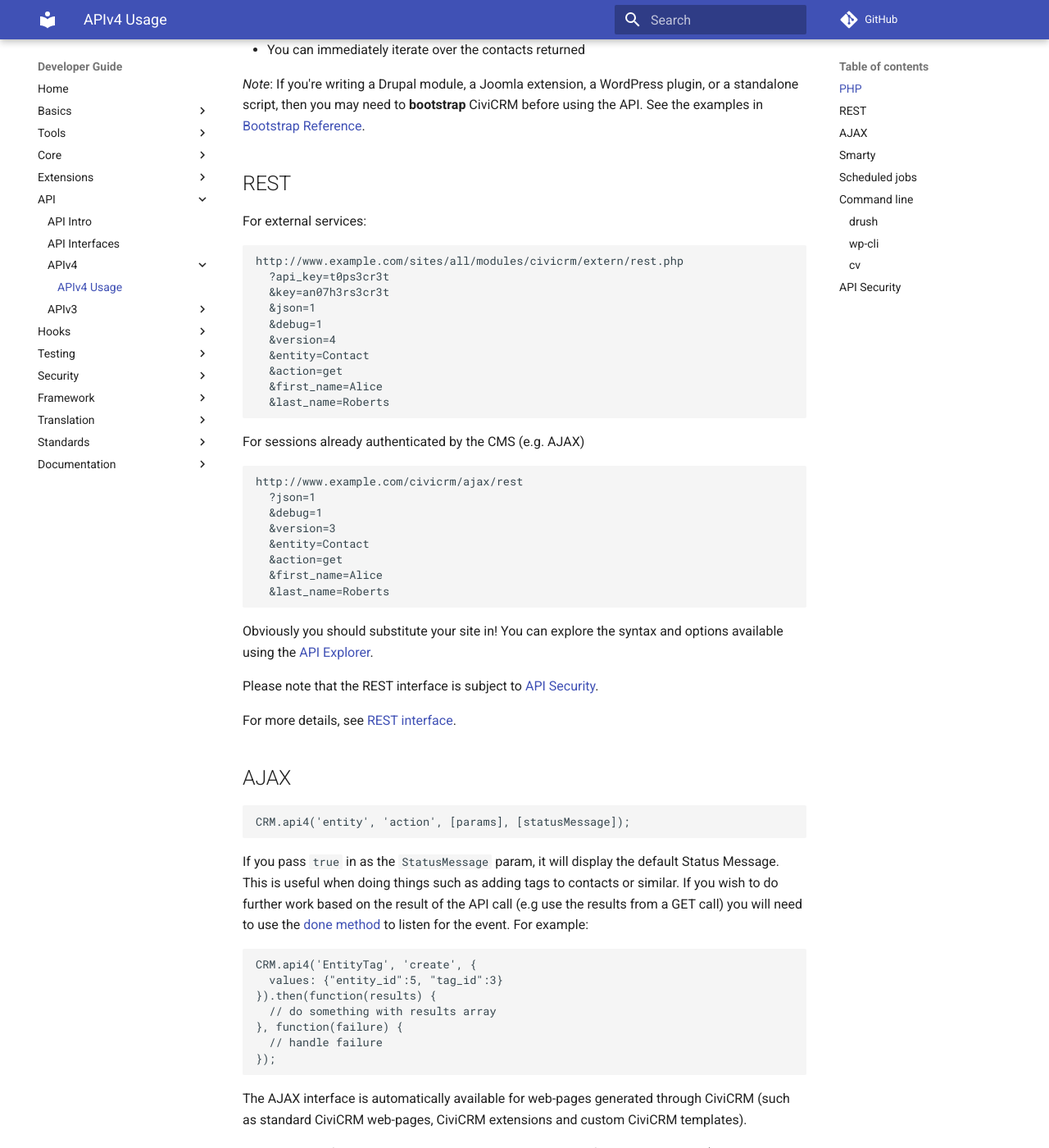
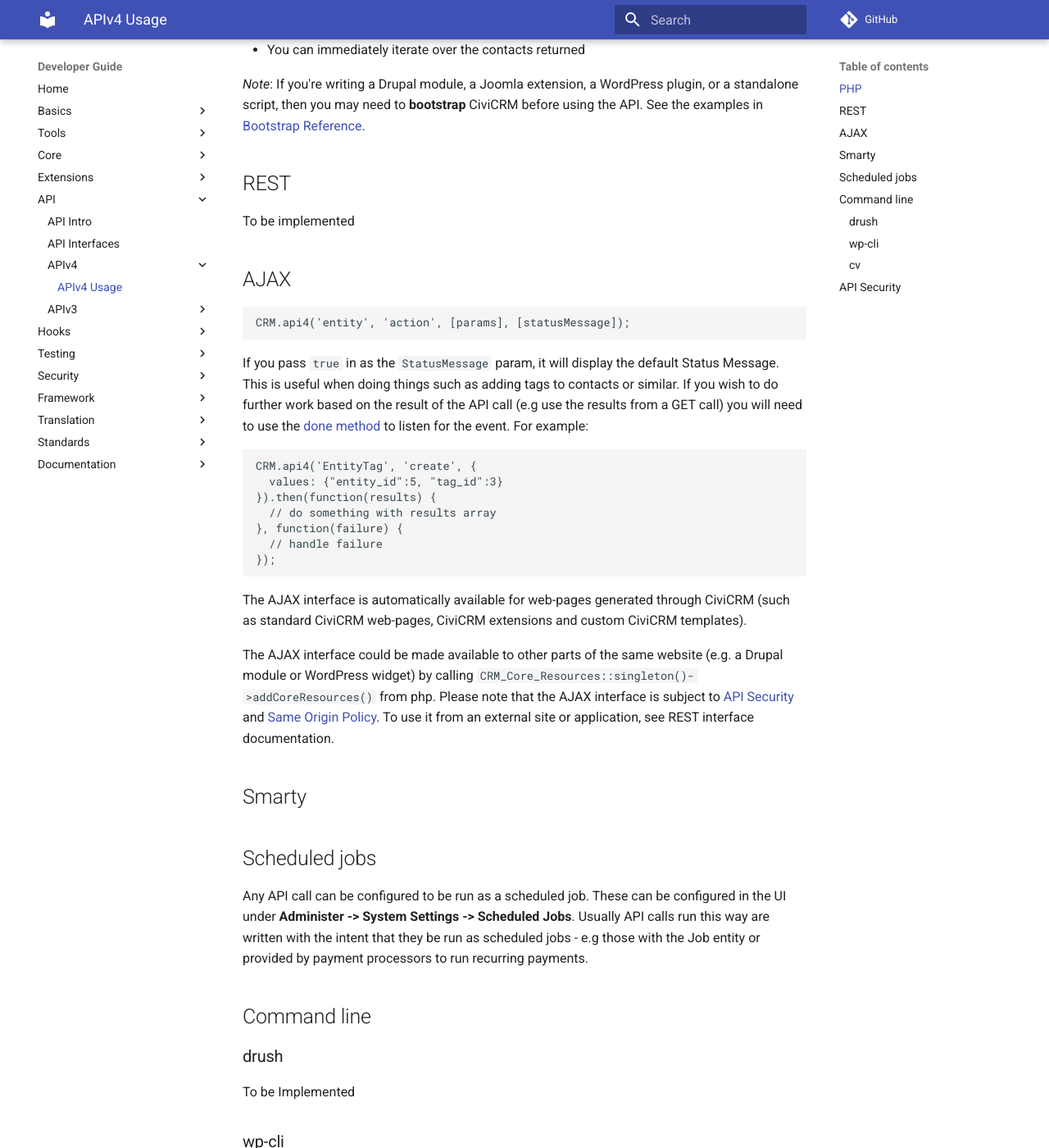
Before and after one commit to civicrm/civicrm-dev-docs, an MkDocs documentation site: the page built from docs/api/v4/usage.md, in a window 1280 px wide and 1400 px high, scrolled down 1847 px. Shown: the whole window at 82% size. Built offline with MkDocs 1.6.1 and Material for MkDocs 9.7.7, drawn with Linux system fonts in a browser that asks for light colours; comment, search, counter and statistics services are not loaded; old or Windows-style settings are respelled for this version of MkDocs; some of the changed text lies outside the part shown.

Commit message:
Update to current status of v4 interfaces

````diff
--- a/docs/api/v4/usage.md
+++ b/docs/api/v4/usage.md
@@ -82,39 +82,7 @@
 
 ## REST
 
-For external services:
-
-```text
-http://www.example.com/sites/all/modules/civicrm/extern/rest.php
-  ?api_key=t0ps3cr3t
-  &key=an07h3rs3cr3t
-  &json=1
-  &debug=1
-  &version=4
-  &entity=Contact
-  &action=get
-  &first_name=Alice
-  &last_name=Roberts
-```
-
-For sessions already authenticated by the CMS (e.g. AJAX)
-
-```text
-http://www.example.com/civicrm/ajax/rest
-  ?json=1
-  &debug=1
-  &version=3
-  &entity=Contact
-  &action=get
-  &first_name=Alice
-  &last_name=Roberts
-```
-
-Obviously you should substitute your site in! You can explore the syntax and options available using the [API Explorer](/api/index.md#api-explorer).
-
-Please note that the REST interface is subject to [API Security](/security/permissions.md#api-permissions).
-
-For more details, see [REST interface](/api/interfaces.md#rest).
+To be implemented
 
 
 ## AJAX
@@ -143,17 +111,6 @@
 
 ## Smarty
 
-```smarty
-{crmAPI var="myContactList" entity="Contact" action="get" version="3" first_name="Alice" last_name="Roberts" }
-Found {$myContactList.count} item(s).
-```
-
-The smarty call is to add extra information, therefore *create* or *delete*
-actions don't make sense in this case.
-
-For more details, see
-[Smarty API interface](/api/interfaces.md#smarty-api-interface).
-
 ## Scheduled jobs
 Any API call can be configured to be run as a scheduled job. These can be configured in the UI under **Administer -> System Settings -> Scheduled Jobs**. Usually API calls run this way are written with the intent that they be run as scheduled jobs - e.g those with the Job entity or provided by payment processors to run recurring payments.
 
@@ -163,25 +120,11 @@
 
 ### drush
 
-To run on the default Drupal site: @todo
-
-```bash
-drush civicrm-api contact.get first_name=Alice last_name=Roberts version=4
-```
-
-To run on Drupal multisite, specify the site name:
-
-```bash
-drush -l www.example.com civicrm-api contact.get first_name=Alice last_name=Roberts
-```
+To be Implemented
 
 ### wp-cli
 
-Todo
-
-```bash
-wp civicrm-api contact.get first_name=Alice last_name=Roberts
-```
+To be Implemented
 
 ### cv
 
````
